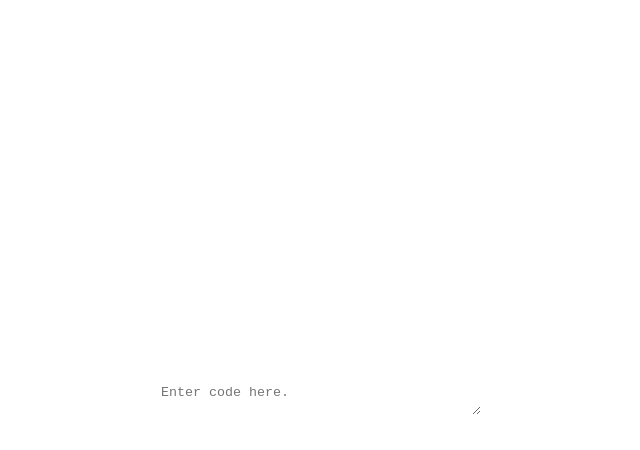
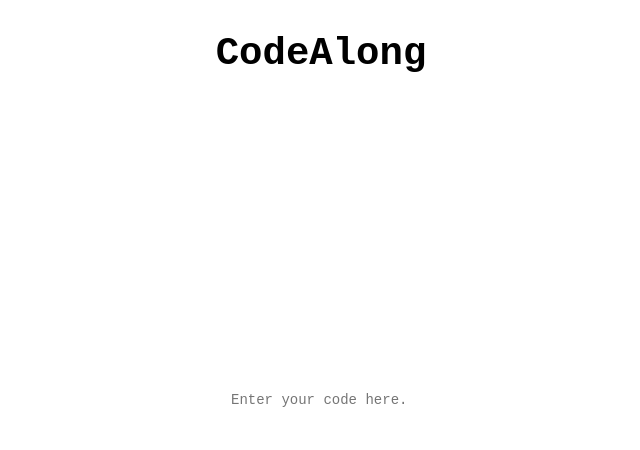
Before and after one commit to Cabonilla/code_along, a Next.js app: page / in a window 1280 px wide. Shown: the top 450 px of the page, without its empty margins (319-959 px from the left). Built offline with nearby package versions, Linux system fonts and the light colour scheme.

Commit message:
Basic UI done, but no functionality.

```diff
--- a/components/MainInput/index.tsx
+++ b/components/MainInput/index.tsx
@@ -1,74 +1,102 @@
-import React, { useRef, useState } from 'react';
+import { faClock, faLock, faUnlock } from '@fortawesome/free-solid-svg-icons';
+import { FontAwesomeIcon } from '@fortawesome/react-fontawesome';
+import { highlight, languages } from 'prismjs';
+import 'prismjs/components/prism-clike';
+import 'prismjs/components/prism-javascript';
+import 'prismjs/components/prism-python';
+import 'prismjs/themes/prism.css';
+import { useEffect, useState } from 'react';
+import Editor from 'react-simple-code-editor';
 import mainInputStyles from '../../styles/MainInput.module.css';
 
 const MainInput = () => {
-  const [textHeight, setTextHeight] = useState<number>(0);
-  const [textWidth, setTextWidth] = useState<number>(40);
   const [currInput, setCurrInput] = useState<string>("")
+  const [lockedInput, setLockedInput] = useState<string>("");
+  const [comparedInput, setComparedInput] = useState<string>("")
+  const [lock, setLock] = useState<boolean>(false);
+  const [timed, setTimed] = useState<boolean>(false);
 
-  const textParams = useRef<HTMLTextAreaElement>(null)
+  useEffect(() => {
+    let placeholderText = document.querySelector(".npm__react-simple-code-editor__textarea")!
+    placeholderText.setAttribute("placeholder", "Enter your code here.")
+  }, [])
 
-  const expandingTextArea = (e: React.ChangeEvent<any>) => {
-    const height = e.target.scrollHeight;
-    const width = e.target.scrollWidth;
+  const lockInput = () => {
 
-    console.log("Height: ", height)
-    console.log("Width: ", width);
+    setLock(!lock);
 
-    const rowHeight = 15;
-    const rowWidth = 7;
-
-    const trows = Math.ceil(height / rowHeight);
-    const tcols = Math.ceil(width / rowWidth) - 3;
-
-    console.log("Rows: ", trows)
-    console.log("Cols: ", tcols);
-
-    if (trows != textHeight) {
-      setTextHeight(trows);
+    if (!lock) {
+      setLockedInput(currInput);
     }
 
-    if (tcols != textWidth) {
-      setTextWidth(tcols);
-    }
+    console.log(lockInput);
+  }
 
-    const input = e.target.value
-    setCurrInput(input)
+  const timeInput = () => {
+    setTimed(!timed);
+  }
 
-    let currRows = input.split(/\r\n|\r|\n/).length
-    let currCols = input.length - 3
-
-    if (currRows <= 10) {
-      setTextHeight(10);
-    }
-
-    if (currCols <= 40) {
-      setTextWidth(40)
-    }
-
-    console.log(textParams.current!.style.width)
-  }
+  // console.log(lockedInput.split(''));
+  console.log("isLocked: ", lock)
 
   return (
     <div className={mainInputStyles.textarea_container}>
+      <h2>CodeAlong</h2>
       <div className={mainInputStyles.textarea_box}>
-        {/* <pre contentEditable={true} className={mainInputStyles.pre}>
-          <code className={mainInputStyles.code_input}>
-            {currInput}
-          </code>
-        </pre> */}
-        <div className={mainInputStyles.text_display}></div>
-        <textarea
-          className={mainInputStyles.textarea_styling}
-          placeholder="Enter code here."
-          onChange={(e) => expandingTextArea(e)}
-          rows={textHeight}
-          cols={textWidth}
+        <div className={mainInputStyles.icon_set}>
+          {
+            currInput.length === 0
+              ? null
+              : <FontAwesomeIcon
+                icon={faClock}
+                className={timed ? mainInputStyles.timingIcon : mainInputStyles.timeIcon}
+                onClick={() => timeInput()}
+              />
+          }
+          {
+            currInput.length === 0
+              ? null
+              : <FontAwesomeIcon
+                className={lock ? mainInputStyles.lockIcon : mainInputStyles.unlockIcon}
+                icon={lock ? faLock : faUnlock}
+                onClick={() => lockInput()}
+              />
+          }
+        </div>
+        <Editor
           value={currInput}
-          wrap="off"
-          ref={textParams}
-        >
-        </textarea>
+          onValueChange={code => setCurrInput(code)}
+          highlight={code => highlight(code, languages.python, 'python')}
+          tabSize={4}
+          padding={10}
+          style={{
+            fontFamily: '"Fira code", "Fira Mono", monospace',
+            fontSize: 14,
+          }}
+          textareaClassName={mainInputStyles.text_area}
+          preClassName={mainInputStyles.pre_area}
+          textareaId={mainInputStyles.text_area_id}
+        />
+
+        {lock ?
+          <Editor
+            value={lockedInput}
+            onValueChange={code => setComparedInput(code)}
+            highlight={code => highlight(code, languages.python, 'python')}
+            tabSize={4}
+            padding={10}
+            style={{
+              fontFamily: '"Fira code", "Fira Mono", monospace',
+              fontSize: 14,
+              position: 'absolute',
+              top: 0,
+              // zIndex: -1,
+            }}
+            textareaClassName={mainInputStyles.text_area_locked}
+            preClassName={mainInputStyles.pre_area_locked}
+            textareaId={mainInputStyles.text_area_id_locked}
+          />
+          : null}
       </div>
     </div>
   )
--- a/package.json
+++ b/package.json
@@ -9,13 +9,19 @@
     "lint": "next lint"
   },
   "dependencies": {
+    "@fortawesome/fontawesome-svg-core": "^6.1.1",
+    "@fortawesome/free-solid-svg-icons": "^6.1.1",
+    "@fortawesome/react-fontawesome": "^0.2.0",
     "next": "12.2.2",
+    "prismjs": "^1.28.0",
     "react": "18.2.0",
     "react-dom": "18.2.0",
+    "react-simple-code-editor": "^0.11.2",
     "sass": "^1.53.0"
   },
   "devDependencies": {
     "@types/node": "18.0.4",
+    "@types/prismjs": "^1.26.0",
     "@types/react": "18.0.15",
     "@types/react-dom": "18.0.6",
     "eslint": "8.19.0",
--- a/styles/MainInput.module.css
+++ b/styles/MainInput.module.css
@@ -5,42 +5,86 @@
 	display: flex;
 	justify-content: center;
 	align-items: center;
+
+	position: relative;
 }
 
-.textarea_styling {
-	height: unset;
-	min-width: unset;
-	width: auto;
-	display: block;
-	overflow: hidden;
-	border: none;
-	outline: none;
-
-	background: none;
-	margin: 0;
-	padding: 0;
-
-	/* position: absolute; */
+.textarea_container > h2 {
+	position: absolute;
+	top: 0;
+	left: 0;
+	width: 100%;
+	text-align: center;
+	font-size: 3em;
+	font-family: monospace;
 }
 
 .textarea_box {
-	/* padding: 1em; */
-	/* position: relative; */
 	padding: 0;
+	min-width: 200px;
+	position: relative;
 }
 
-.pre {
+.text_area {
 	outline: none;
-
-	position: absolute;
-	top: 0;
-	left: 0;
-	margin: 0;
-	padding: 0;
 }
 
-.code_input {
+.text_area_locked {
 	outline: none;
-	margin: 0;
-	padding: 0;
 }
+
+.pre_area_locked {
+	color: lightgray;
+	/* position: absolute !important; */
+}
+
+.pre_area_locked > * {
+	color: lightgray !important;
+}
+
+.locked_entry {
+	border: none;
+	position: absolute;
+	outline: none;
+	z-index: 10;
+	background: transparent;
+}
+
+.text_area_locked {
+	display: none !important;
+}
+
+.icon_set {
+	display: flex;
+	justify-content: right;
+	gap: .75em;
+	position: absolute;
+	/* top: 1em; */
+	right: 0em;
+	top: -1em;
+}
+
+.lockIcon {
+	color: black;
+}
+
+.lockIcon, .unlockIcon {
+	width: 12.5px;
+	height: auto;
+}
+
+/* .lockIcon:hover, .unlockIcon:hover {
+	color: gray;
+} */
+
+.unlockIcon {
+	color: lightgray
+}
+
+.timeIcon {
+	color: lightgray;
+}
+
+.timingIcon {
+	color: black;
+}
```
Also changed, not shown: 2 other files (tests, documents, lock files or other folders).
